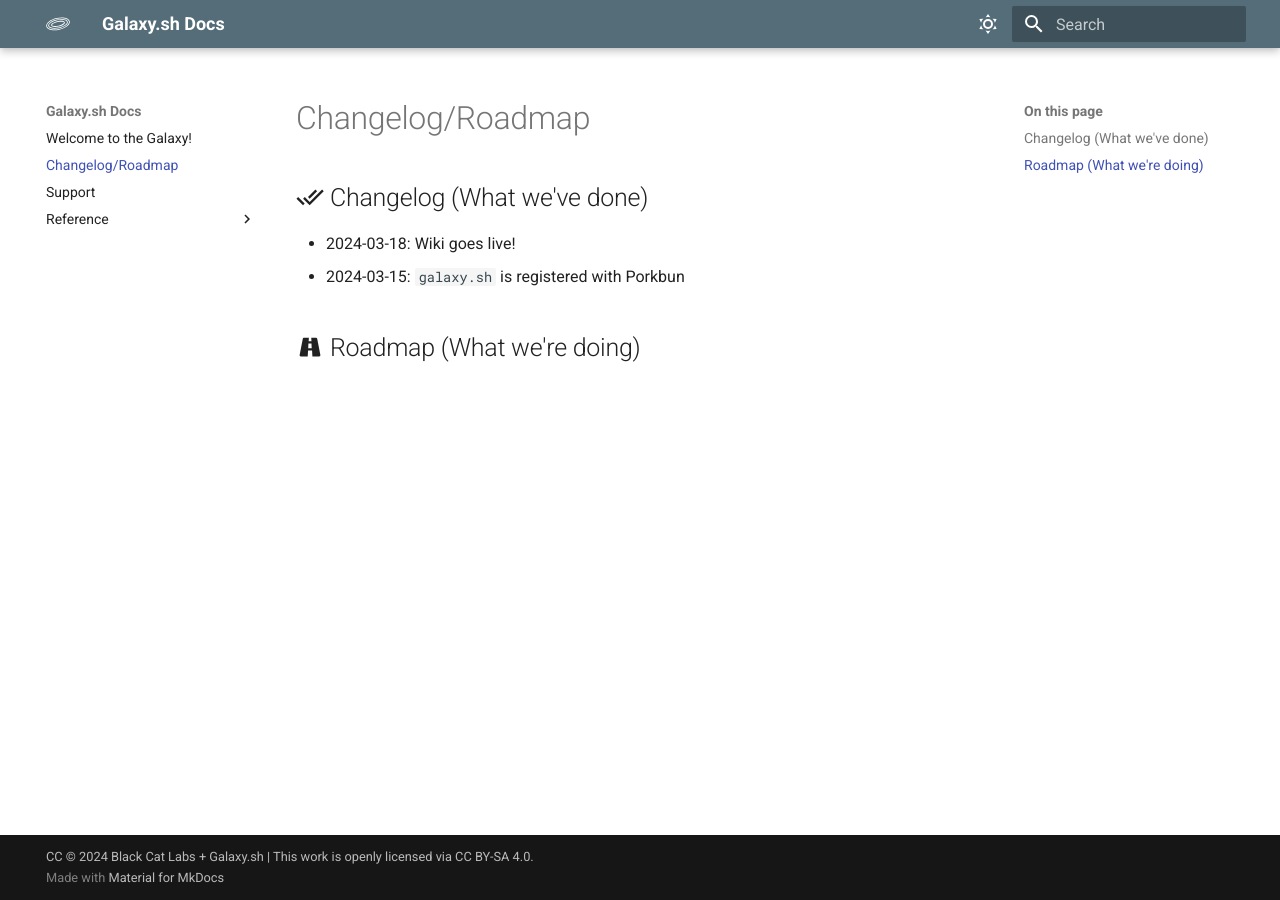
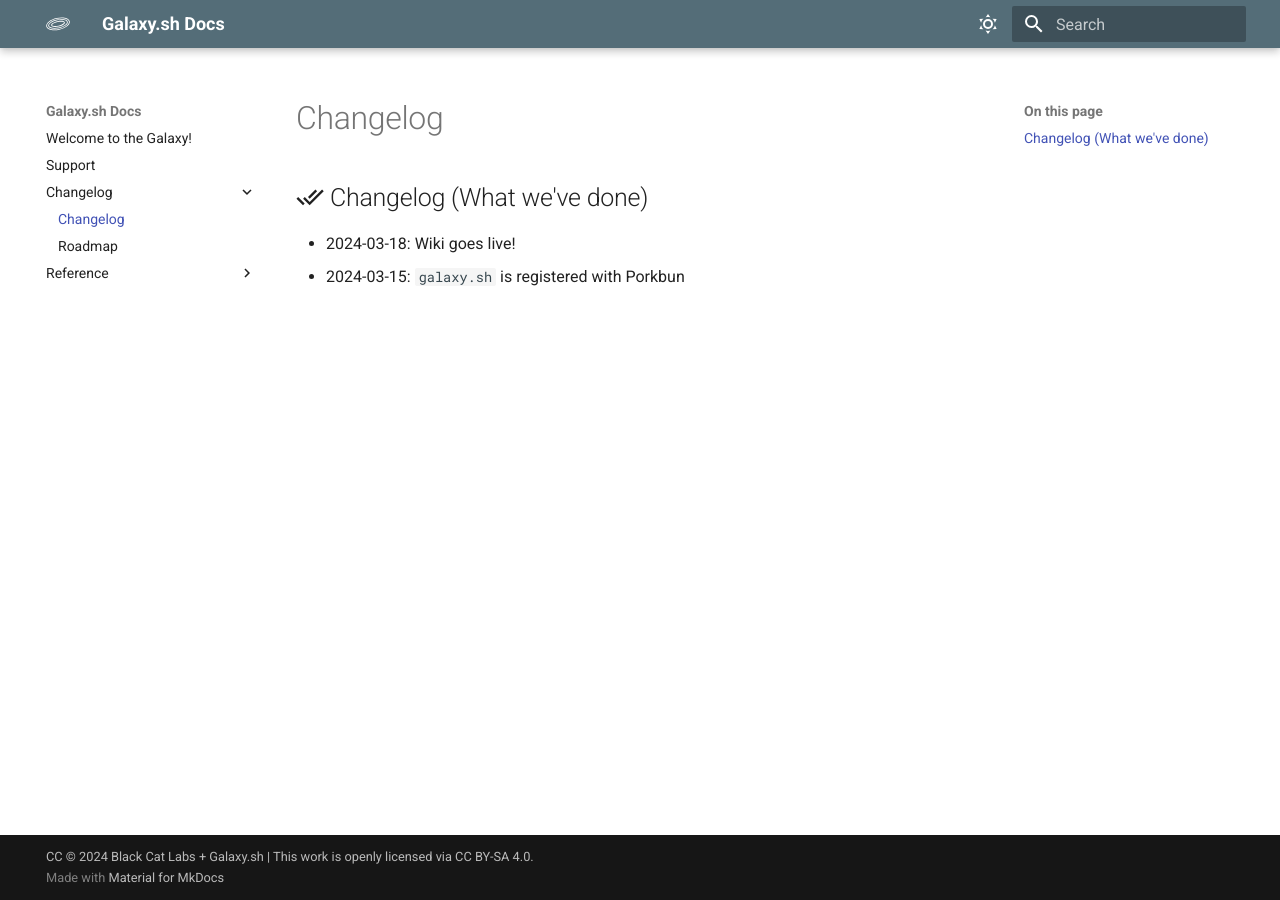
Before and after one commit to galaxy-sh/docs, an MkDocs documentation site: the page built from docs/changelog/changelog.md, in a window 1280 px wide. Built offline with MkDocs 1.6.1 and Material for MkDocs 9.7.7, drawn with Linux system fonts in a browser that asks for light colours.

Commit message:
changelog and roadmap

```diff
--- a/docs/changelog.md
+++ b/docs/changelog/changelog.md
@@ -1,7 +1,5 @@
-# Changelog/Roadmap
+# Changelog
 
 ## :material-check-all: Changelog (What we've done)
 - 2024-03-18: Wiki goes live!
 - 2024-03-15: `galaxy.sh` is registered with Porkbun
-
-## :material-road-variant: Roadmap (What we're doing)
```
Also changed, not shown: docs/changelog/roadmap.md (added, +3 -0 lines).
